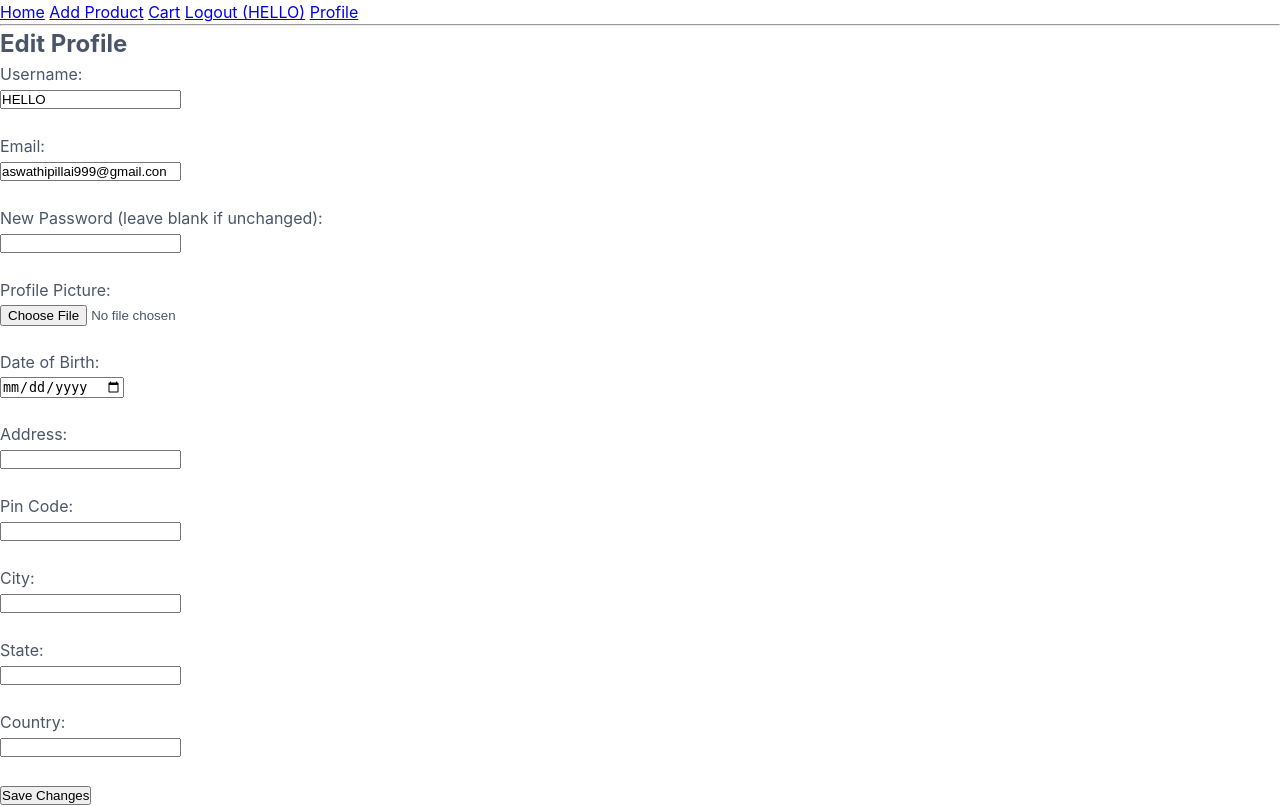
After one commit to Krishnapriya-bot/OdooxNMIT_TEAM-ROCKET, a Flask app: page /profile/edit in a window 1280 px wide. The commit adds this page. Run offline with Flask 3, Linux system fonts and the light colour scheme; a user stored in the database is signed in.

Commit message:
adding address

```diff
--- a/app.py
+++ b/app.py
@@ -3,6 +3,15 @@ from flask_sqlalchemy import SQLAlchemy
 from flask_login import LoginManager, UserMixin, login_user, logout_user, login_required, current_user
 from flask_bcrypt import Bcrypt
 from datetime import datetime
+import cloudinary
+import cloudinary.uploader
+
+# configure with your Cloudinary account credentials
+cloudinary.config(
+  cloud_name = "dqe6pcfu1",
+  api_key = "265411233144585",
+  api_secret = "iskIKE0EV55pzAxPUBxTZIkBqh8"
+)
 
 app = Flask(__name__)
 app.config['SECRET_KEY'] = "supersecretkey"
@@ -20,11 +29,26 @@ class User(db.Model, UserMixin):
     email = db.Column(db.String(120), unique=True, nullable=False)
     username = db.Column(db.String(80), nullable=False)
     password = db.Column(db.String(200), nullable=False)
+    profile_pic = db.Column(db.String(300), default="https://via.placeholder.com/150")
+    dob = db.Column(db.Date, nullable=True)
+    address = db.Column(db.String(200), nullable=True)
+    city = db.Column(db.String(100), nullable=True)
+    pin_code = db.Column(db.String(20), nullable=True)
+    state = db.Column(db.String(100), nullable=True)
+    country = db.Column(db.String(100), nullable=True)
 
     products = db.relationship("Product", backref="owner", lazy=True)
     cart_items = db.relationship("Cart", backref="user", lazy=True)
     orders = db.relationship("Order", backref="user", lazy=True)
 
+    def is_profile_complete(self):
+        return all([self.age, self.address, self.city, self.pin_code, self.state, self.country])
+
+    def age(self):
+        if self.dob:
+            today = date.today()
+            return today.year - self.dob.year - ((today.month, today.day) < (self.dob.month, self.dob.day))
+        return None
 
 class Product(db.Model):
     id = db.Column(db.Integer, primary_key=True)
@@ -32,7 +56,7 @@ class Product(db.Model):
     description = db.Column(db.Text, nullable=False)
     category = db.Column(db.String(50), nullable=False)
     price = db.Column(db.Float, nullable=False)
-    image_url = db.Column(db.String(200), default="static/img/placeholder.png")
+    image_url = db.Column(db.String(300), default="https://via.placeholder.com/150")
 
     user_id = db.Column(db.Integer, db.ForeignKey("user.id"), nullable=False)
 
@@ -68,6 +92,11 @@ def load_user(user_id):
 def home():
     products = Product.query.all()
     return render_template("products.html", products=products)
+
+
+@app.route("/landing")
+def landing():
+    return render_template("landing.html")
 
 
 @app.route("/register", methods=["GET", "POST"])
@@ -108,22 +137,79 @@ def logout():
     flash("Logged out successfully!", "info")
     return redirect(url_for("home"))
 
+@app.route("/profile")
+@login_required
+def profile():
+    return render_template("profile.html", user=current_user)
+
+
+@app.route("/profile/edit", methods=["GET", "POST"])
+@login_required
+def edit_profile():
+    if request.method == "POST":
+        username = request.form["username"]
+        email = request.form["email"]
+        password = request.form["password"]
+        file = request.files.get("profile_pic")
+
+        # update username/email
+        current_user.username = username
+        current_user.email = email
+
+        # update password only if filled
+        if password.strip():
+            current_user.password = bcrypt.generate_password_hash(password).decode("utf-8")
+
+        # update profile picture if uploaded
+        if file and file.filename != "":
+            upload_result = cloudinary.uploader.upload(file)
+            current_user.profile_pic = upload_result["secure_url"]
+
+        db.session.commit()
+        flash("Profile updated successfully!", "success")
+        return redirect(url_for("profile"))
+
+    return render_template("edit_profile.html", user=current_user)
+
+
 
 @app.route("/product/add", methods=["GET", "POST"])
 @login_required
 def add_product():
+
+    if not current_user.is_profile_complete():
+        flash("Please complete your profile before listing a product.", "warning")
+        return redirect(url_for("edit_profile"))
+
     if request.method == "POST":
         title = request.form["title"]
         description = request.form["description"]
         category = request.form["category"]
         price = float(request.form["price"])
 
-        product = Product(title=title, description=description, category=category, price=price, owner=current_user)
+        # handle file upload
+        image_url = "https://via.placeholder.com/150"
+        if "image" in request.files:
+            file = request.files["image"]
+            if file.filename != "":
+                upload_result = cloudinary.uploader.upload(file)
+                image_url = upload_result["secure_url"]
+
+        product = Product(
+            title=title,
+            description=description,
+            category=category,
+            price=price,
+            image_url=image_url,
+            owner=current_user
+        )
         db.session.add(product)
         db.session.commit()
         flash("Product added successfully!", "success")
         return redirect(url_for("home"))
+
     return render_template("add_product.html")
+
 
 
 @app.route("/product/<int:product_id>")
@@ -149,6 +235,22 @@ def add_to_cart(product_id):
     return redirect(url_for("view_cart"))
 
 
+@app.route("/buy/<int:product_id>")
+@login_required
+def buy_product(product_id):
+    if not current_user.is_profile_complete():
+        flash("Please complete your profile before making a purchase.", "warning")
+        return redirect(url_for("edit_profile"))
+
+    product = Product.query.get_or_404(product_id)
+    order = Order(user_id=current_user.id, product_id=product.id, quantity=1)
+    db.session.add(order)
+    db.session.commit()
+
+    flash("Purchase successful!", "success")
+    return redirect(url_for("home"))
+
+
 # ---------------- MAIN ---------------- #
 if __name__ == "__main__":
     with app.app_context():
--- /dev/null
+++ b/requirements.txt
@@ -0,0 +1,6 @@
+flask
+flask_sqlalchemy
+flask_login
+flask_bcrypt
+cloudinary
+cloudinary-storage
--- a/templates/add_product.html
+++ b/templates/add_product.html
@@ -1,6 +1,5 @@
 {% extends "index.html" %} {% block content %}
-<h2>Add Product</h2>
-<form method="POST">
+<form method="POST" enctype="multipart/form-data">
   <label>Title:</label><br />
   <input type="text" name="title" required /><br /><br />
 
@@ -13,6 +12,9 @@
   <label>Price:</label><br />
   <input type="number" step="0.01" name="price" required /><br /><br />
 
+  <label>Image:</label><br />
+  <input type="file" name="image" /><br /><br />
+
   <button type="submit">Submit</button>
 </form>
 {% endblock %}
--- /dev/null
+++ b/templates/edit_profile.html
@@ -0,0 +1,72 @@
+{% extends "index.html" %} {% block content %}
+<h2>Edit Profile</h2>
+<form method="POST" enctype="multipart/form-data">
+  <label>Username:</label><br />
+  <input
+    type="text"
+    name="username"
+    value="{{ user.username }}"
+    required
+  /><br /><br />
+
+  <label>Email:</label><br />
+  <input
+    type="email"
+    name="email"
+    value="{{ user.email }}"
+    required
+  /><br /><br />
+
+  <label>New Password (leave blank if unchanged):</label><br />
+  <input type="password" name="password" /><br /><br />
+
+  <label>Profile Picture:</label><br />
+  <input type="file" name="profile_pic" /><br /><br />
+
+  <!-- New fields -->
+  <label>Date of Birth:</label><br />
+  <input type="date" name="dob" value="{{ user.dob }}" required /><br /><br />
+
+  <label>Address:</label><br />
+  <input
+    type="text"
+    name="address"
+    value="{{ user.address or '' }}"
+    required
+  /><br /><br />
+
+  <label>Pin Code:</label><br />
+  <input
+    type="text"
+    name="pin_code"
+    value="{{ user.pin_code or '' }}"
+    required
+  /><br /><br />
+
+  <label>City:</label><br />
+  <input
+    type="text"
+    name="city"
+    value="{{ user.city or '' }}"
+    required
+  /><br /><br />
+
+  <label>State:</label><br />
+  <input
+    type="text"
+    name="state"
+    value="{{ user.state or '' }}"
+    required
+  /><br /><br />
+
+  <label>Country:</label><br />
+  <input
+    type="text"
+    name="country"
+    value="{{ user.country or '' }}"
+    required
+  /><br /><br />
+
+  <button type="submit">Save Changes</button>
+</form>
+{% endblock %}
--- a/templates/index.html
+++ b/templates/index.html
@@ -15,6 +15,7 @@
       <a href="{{ url_for('add_product') }}">Add Product</a>
       <a href="{{ url_for('view_cart') }}">Cart</a>
       <a href="{{ url_for('logout') }}">Logout ({{ current_user.username }})</a>
+      <a href="{{ url_for('profile') }}">Profile</a>
       {% else %}
       <a href="{{ url_for('login') }}">Login</a>
       <a href="{{ url_for('register') }}">Register</a>
--- a/templates/product_title.html
+++ b/templates/product_details.html
@@ -1,9 +1,6 @@
 {% extends "index.html" %} {% block content %}
 <h2>{{ product.title }}</h2>
-<img
-  src="{{ url_for('static', filename='img/placeholder.png') }}"
-  alt="Product"
-/>
+<img src="{{ product.image_url }}" alt="Product" />
 <p><strong>Price:</strong> ₹{{ product.price }}</p>
 <p><strong>Category:</strong> {{ product.category }}</p>
 <p><strong>Description:</strong> {{ product.description }}</p>
--- a/templates/products.html
+++ b/templates/products.html
@@ -3,10 +3,7 @@
 <div class="products">
   {% for product in products %}
   <div class="product-card">
-    <img
-      src="{{ url_for('static', filename='img/placeholder.png') }}"
-      alt="Product"
-    />
+    <img src="{{ product.image_url }}" alt="Product" />
     <h3>{{ product.title }}</h3>
     <p>₹{{ product.price }}</p>
     <a href="{{ url_for('product_detail', product_id=product.id) }}">View</a>
```
Also changed, not shown: templates/profile.html (added, +31 -0 lines).
